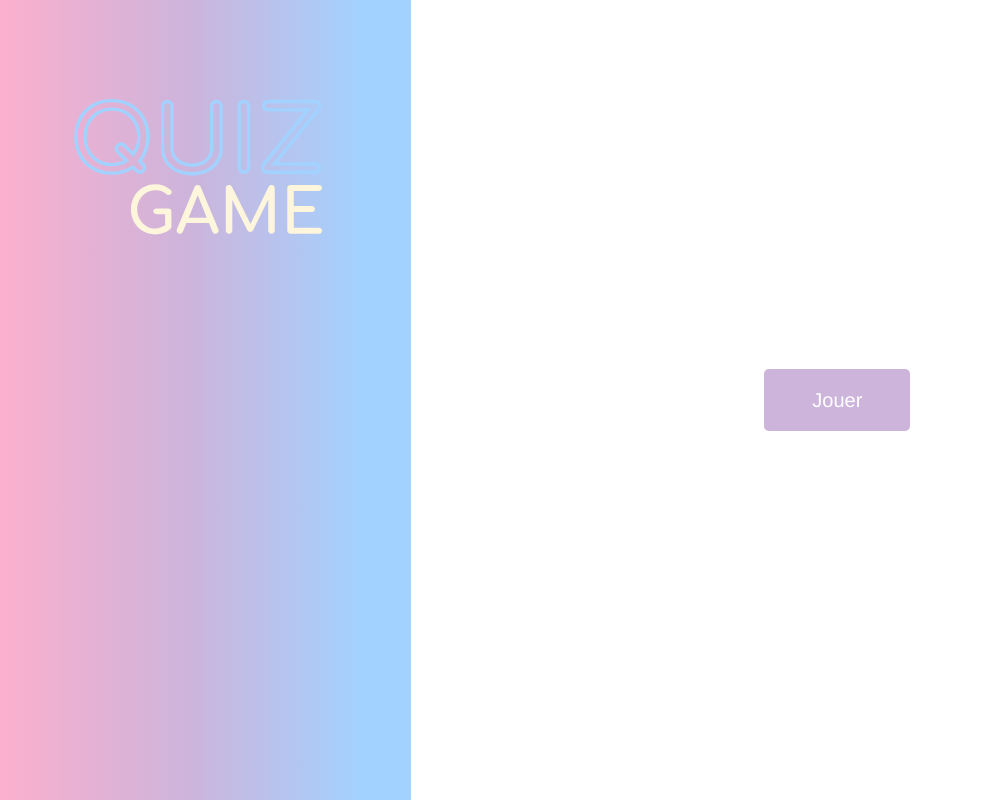
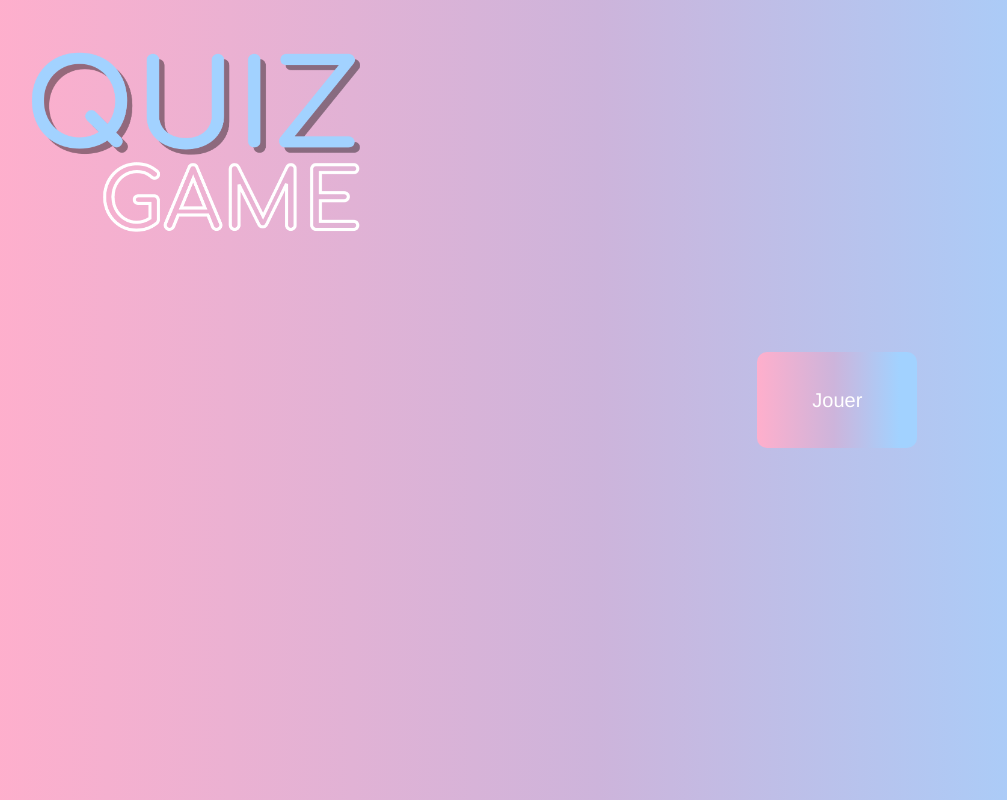
Before and after one commit to SchoebeP/quiz-game, a Vue app in the folder front/: page / in a window 1280 px wide. Shown: the whole page, without its empty margins (16-1023 px from the left). Built offline with nearby package versions, Linux system fonts and the light colour scheme.

Commit message:
Bouton sympa

```diff
--- a/front/src/App.vue
+++ b/front/src/App.vue
@@ -1,6 +1,6 @@
 <template>
   <div id="app">
-    <b-container fluid>
+    <b-container fluid class="page-content">
       <b-row>
         <b-col cols="4" class="p-0">
           <SideBar/>
@@ -32,6 +32,11 @@ export default {
   -moz-osx-font-smoothing: grayscale;
   text-align: center;
   color: #2c3e50;
+
+}
+
+.page-content {
+  background: $gradient;
 }
 
 .landing-row {
--- a/front/src/components/Logo.vue
+++ b/front/src/components/Logo.vue
@@ -1,6 +1,6 @@
 <template>
-  <div>
-    <img class="logo" src="../assets/img/Logo.svg" alt="" />
+  <div class="logo-wrapper pt-5">
+    <img class="logo" src="../assets/img/Logo1.png" alt="" />
   </div>
 </template>
 
@@ -11,5 +11,8 @@ export default {
 </script>
 
 <style lang="scss" scoped>
-    @import url('/src/assets/scss/_animations.scss');
+.logo {
+  width: 80%;
+  height: auto;
+}
 </style>
--- a/front/src/components/PlayButton.vue
+++ b/front/src/components/PlayButton.vue
@@ -1,5 +1,5 @@
 <template>
-  <b-button class="cta" size="lg">{{ msg }}</b-button>
+  <b-button class="cta glow-on-hover" size="lg">{{ msg }}</b-button>
 </template>
 
 <script>
@@ -14,13 +14,64 @@ export default {
 <style lang="scss" scoped>
 @import '/src/assets/scss/custom.scss';
 
-.cta {
-  padding: 1rem 3rem;
+.glow-on-hover {
+    width: 10rem;
+    height: 6rem;
+    border: none;
+    outline: none;
+    color: #fff;
+    background: transparent;
+    cursor: pointer;
+    position: relative;
+    z-index: 0;
+    border-radius: 10px;
+    transition: all .18s ease-in-out;
+}
 
-  background-color: $purple;
+.glow-on-hover:before {
+    content: '';
+    background: linear-gradient(45deg, #ff0000, #ff7300, #fffb00, #48ff00, #00ffd5, #002bff, #7a00ff, #ff00c8, #ff0000);
+    position: absolute;
+    top: -2px;
+    left:-2px;
+    background-size: 400%;
+    z-index: -1;
+    filter: blur(5px);
+    width: calc(100% + 4px);
+    height: calc(100% + 4px);
+    animation: glowing 20s linear infinite;
+    opacity: 0;
+    transition: opacity .5s ease-in-out;
+    border-radius: 10px;
+}
 
-  &:hover {
-    background-color: $blue;
-  }
+.glow-on-hover:active {
+    color: #000
+}
+
+.glow-on-hover:active:after {
+    background: transparent;
+}
+
+.glow-on-hover:hover:before {
+    opacity: 1;
+}
+
+.glow-on-hover:after {
+    z-index: -1;
+    content: '';
+    position: absolute;
+    width: 100%;
+    height: 100%;
+    background: $gradient;
+    left: 0;
+    top: 0;
+    border-radius: 10px;
+}
+
+@keyframes glowing {
+    0% { background-position: 0 0; }
+    50% { background-position: 400% 0; }
+    100% { background-position: 0 0; }
 }
 </style>
--- a/front/src/components/SideBar.vue
+++ b/front/src/components/SideBar.vue
@@ -1,11 +1,8 @@
-
 <template>
-  <div>
-    <div id="nav" class="p-0">
-      <Logo />
-      <!-- <router-link to="/">Home</router-link> |
+  <div id="nav" class="p-0 ">
+    <Logo />
+    <!-- <router-link to="/">Home</router-link> |
       <router-link to="/about">About</router-link> -->
-    </div>
   </div>
 </template>
 
@@ -30,7 +27,7 @@ export default {
   top: 0;
   left: 0;
   height: 100vh;
-  background: $gradient;
+  background: transparent;
 
   a {
     font-weight: bold;
@@ -41,9 +38,4 @@ export default {
     }
   }
 }
-
-.logo {
-  width: 80%;
-  height: auto;
-}
 </style>
--- a/front/src/views/Home.vue
+++ b/front/src/views/Home.vue
@@ -18,10 +18,12 @@ export default {
 </script>
 
 <style lang="scss">
+@import '/src/assets/scss/custom.scss';
 .home {
   display: flex;
   align-items: center;
   justify-content: center;
   height: 100%;
+  background-color: $gradient;
 }
 </style>
```
Also changed, not shown: front/src/assets/img/Logo1.png (added).
